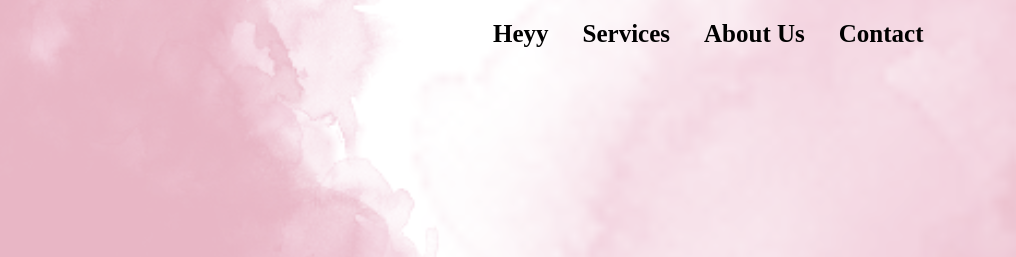
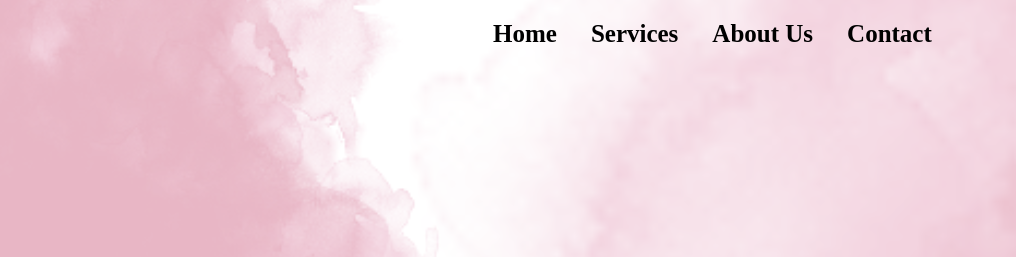
Before and after one commit to akshaya-hosting/MahilaaDesigners, a plain HTML site: page index.html in a window 1280 px wide. Shown: the top 257 px of the page, 264-1280 px from the left. Drawn offline with nearby package versions, Linux system fonts and the light colour scheme.

Commit message:
Update index.html

```diff
--- a/index.html
+++ b/index.html
@@ -20,7 +20,7 @@
                 </div>
             <nav>
                 <ul>
-                    <li><a href="index.html">Heyy</a></li>
+                    <li><a href="index.html">Home</a></li>
                     <li><a href="services.html">Services</a></li>
                     <li><a href="about.html">About Us</a></li>
                     <li><a href="mcontactpage.html">Contact</a></li>
```
